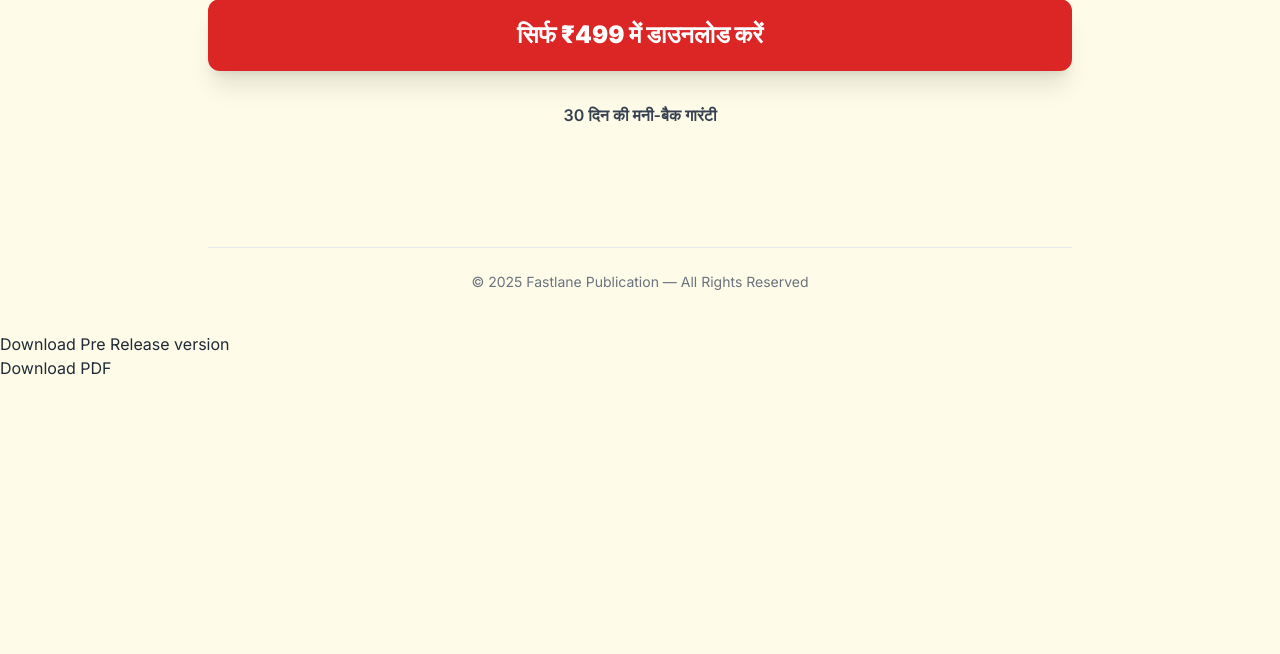
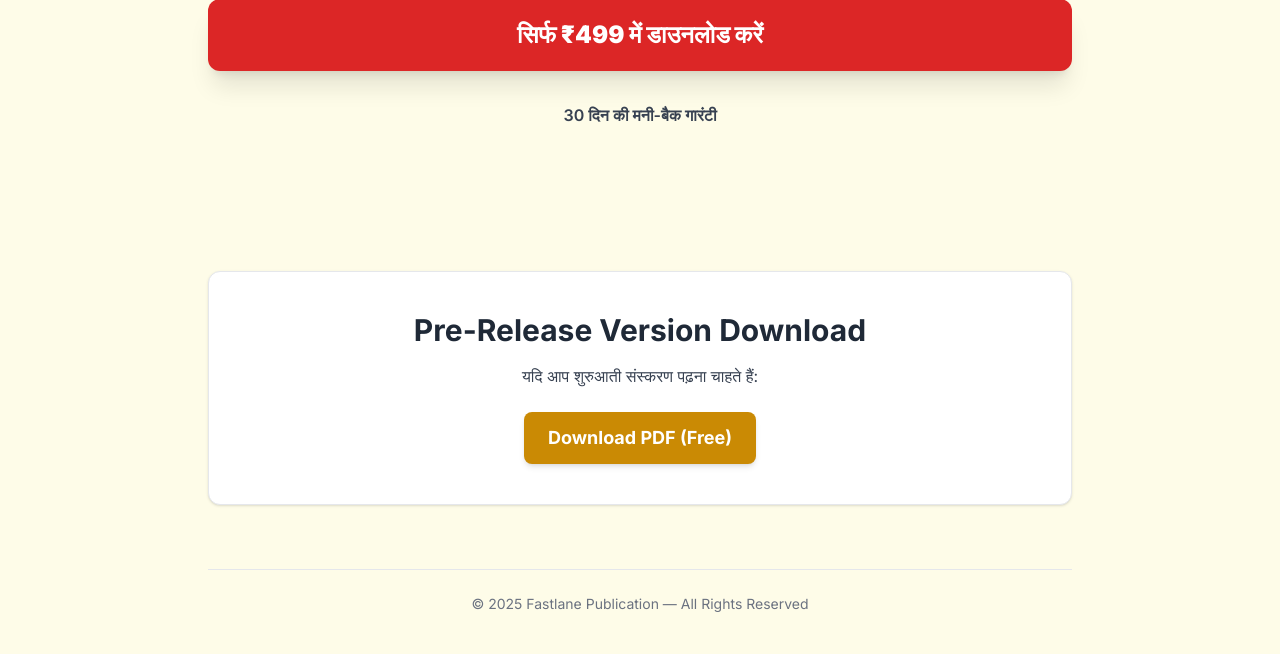
Before and after one commit to kbulbul026-coder/The-Golden-Goose, a Flask app: page / in a window 1280 px wide. Shown: the part 2365-3019 px from the top of the page. Before the commit the page ends 2740 px from the top, so only its background shows below. Run offline with Flask 3, Linux system fonts and the light colour scheme; some libraries are stand-ins or nearby versions.

Commit message:
add costumize Pre Release download

```diff
--- a/templates/index.html
+++ b/templates/index.html
@@ -1,14 +1,3 @@
-
-
-
-
-
-
-
-
-
-
-
 <!DOCTYPE html>
 <html lang="hi">
 
@@ -66,7 +55,7 @@
             </h2>
 
             <p class="mt-6 text-xl text-gray-700 max-w-2xl mx-auto">
-                **P/PC बैलेंस** से कर्ज के डर को तोड़ें और अपनी मुख्य संपत्ति (PC) को सुरक्षित रखते हुए **Fastlane** बनाएँ।
+                <strong>P/PC बैलेंस</strong> से कर्ज के डर को तोड़ें और अपनी मुख्य संपत्ति (PC) को सुरक्षित रखते हुए <strong>Fastlane</strong> बनाएँ।
             </p>
 
             <!-- Book Cover -->
@@ -193,19 +182,24 @@
             </p>
         </section>
 
+        <!-- FIXED PRE-RELEASE DOWNLOAD SECTION -->
+        <section class="bg-white border rounded-xl shadow p-10 my-16 text-center">
+            <h3 class="text-3xl font-bold mb-4">Pre-Release Version Download</h3>
+            <p class="text-gray-700 mb-6">यदि आप शुरुआती संस्करण पढ़ना चाहते हैं:</p>
+
+            <a href="/download"
+               class="cta-button inline-block bg-yellow-600 text-white
+                      px-6 py-3 rounded-lg shadow-md font-bold text-lg
+                      whitespace-nowrap">
+                Download PDF (Free)
+            </a>
+        </section>
+
         <footer class="text-center text-sm text-gray-500 py-6 border-t mt-10">
             © 2025 Fastlane Publication — All Rights Reserved
         </footer>
 
     </div>
 
-
-
-
-
-    <h1>Download Pre Release version</h1>
-    <a href="/download">
-        <button>Download PDF</button>
-    </a>
 </body>
 </html>
```
